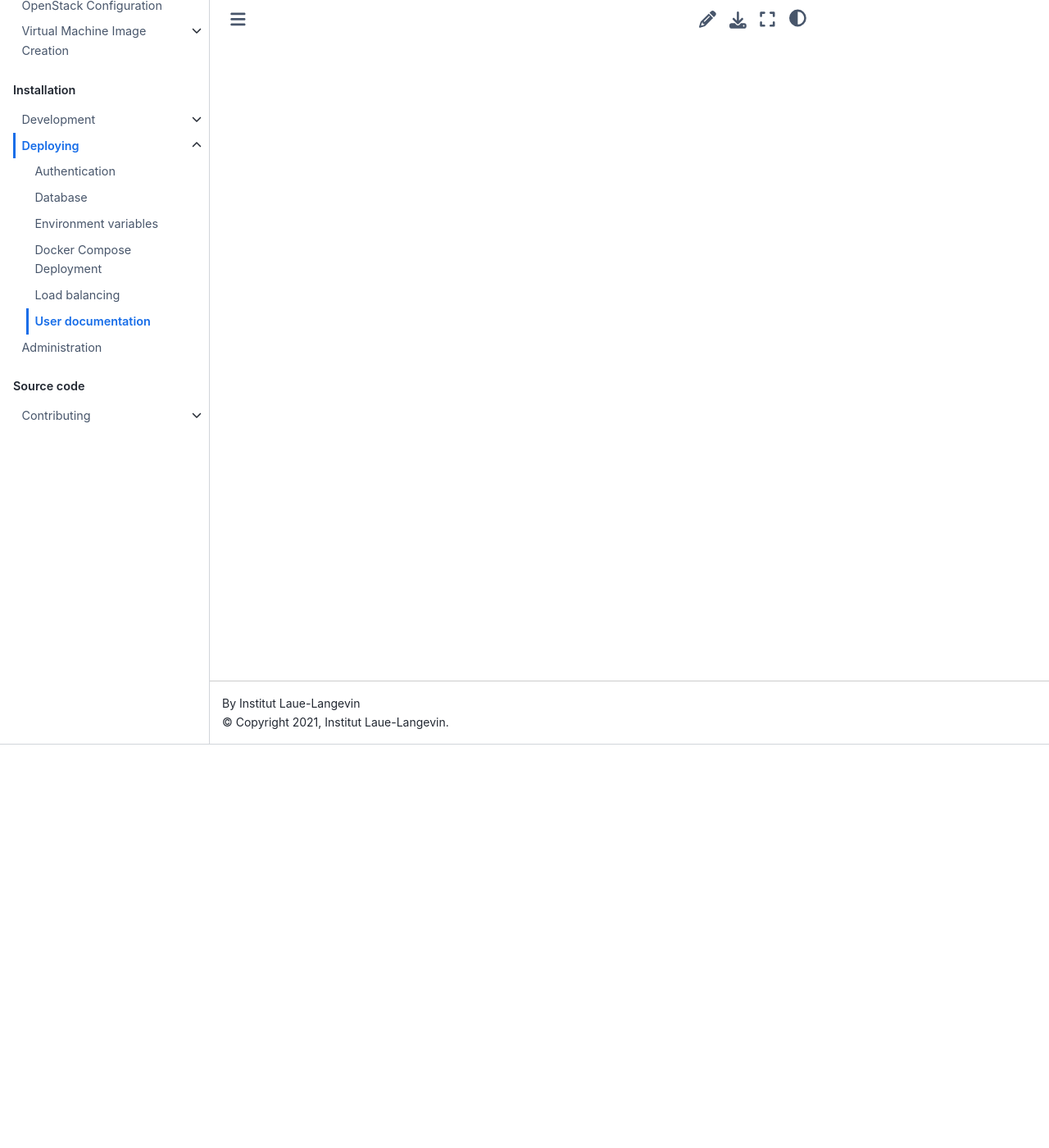
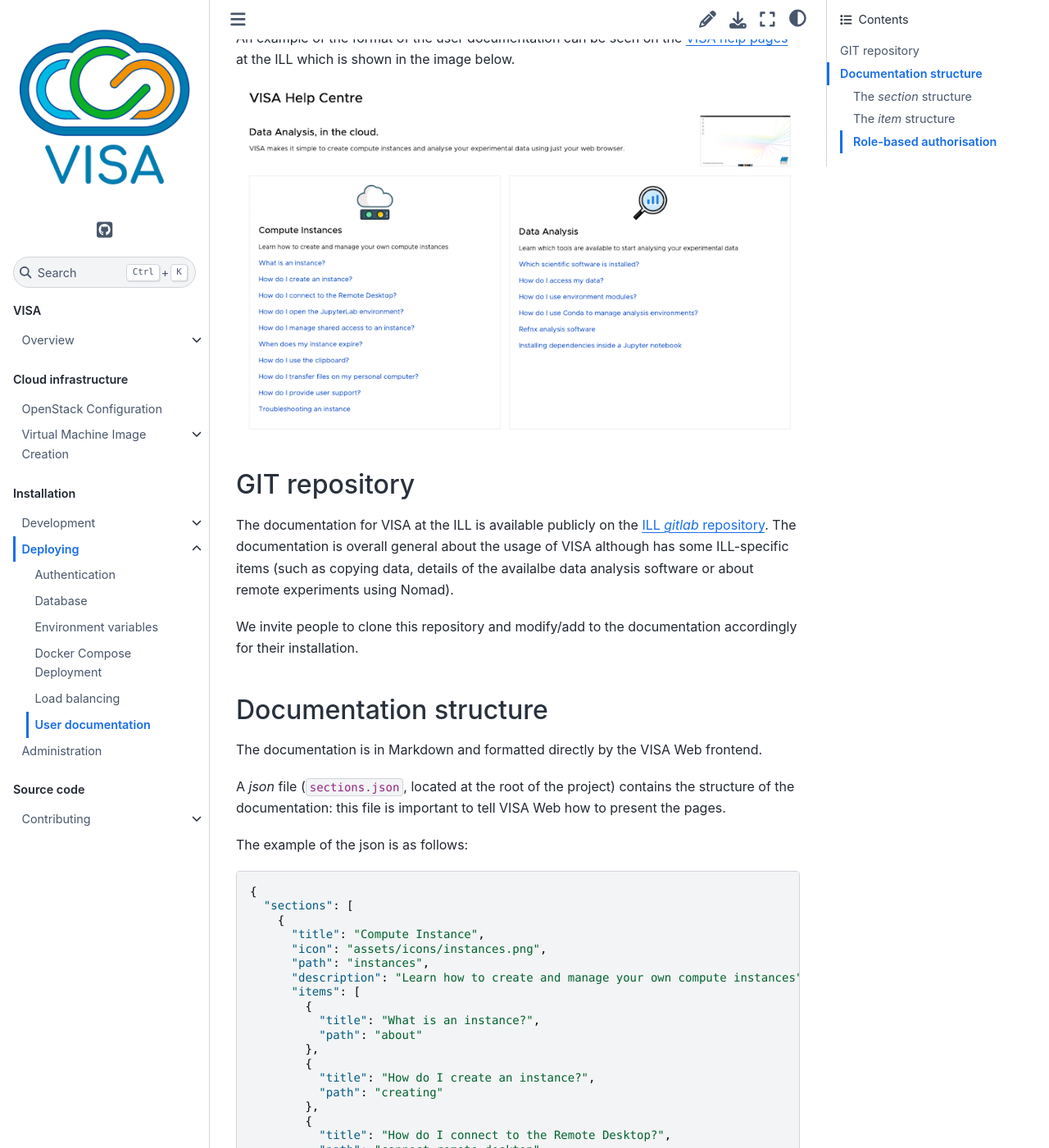
Before and after one commit to ILLGrenoble/visa-docs, a Sphinx documentation site: the page built from docs/source/deploying/deploying-user-documentation.md, in a window 1280 px wide and 1400 px high, scrolled down 492 px. Shown: the whole window at 82% size. Built offline with Sphinx 7.4.7 and the Sphinx Book theme 1.1.4, drawn with Linux system fonts in a browser that asks for light colours; some of the changed text lies outside the part shown.

Commit message:
Add VISA user documentation

````diff
--- a/docs/source/deploying/deploying-user-documentation.md
+++ b/docs/source/deploying/deploying-user-documentation.md
@@ -1,6 +1,96 @@
 (deploying_user_documentation)=
 # User documentation
 
-- Git repository
-- Structure
-- Role-based authorisation
+VISA aims to provide comprehensive documentation to help users gets started with VISA and explain about the different features. The VISA documentation is readily available for the VISA Web UI.
+
+To allow the documentation to be updated independently of the VISA application, the VISA documentation is maintained using a different GIT repository (using GIT also has the advantage of providing version control).
+
+VISA Web UI will obtain the documentation from the host's `/api/docs` endpoint. Using NGINX, this endpoint can be redirected to a different location or reverse-proxied to another server.
+
+At the ILL the documentation is reverse-proxied directly to our local *gitlab* server. You can find an example of the NGINX configuration in the [`visa-deploy-scripts`](https://github.com/ILLGrenoble/visa-deploy-scripts/blob/4aa7f9c7d5e33b2b336096813b88f2ac09ca3faa/nginx/nginx.prod.conf#L70) project on GitHub.
+
+An example of the format of the user documentation can be seen on the [VISA help pages](https://visa.ill.fr/help) at the ILL which is shown in the image below.
+
+![](../_static/images/visa-documentation.png)
+
+
+## GIT repository
+
+The documentation for VISA at the ILL is available publicly on the [ILL *gitlab* repository](https://code.ill.fr/docs/visa-docs). The documentation is overall general about the usage of VISA although has some ILL-specific items (such as copying data, details of the availalbe data analysis software or about remote experiments using Nomad).
+
+We invite people to clone this repository and modify/add to the documentation accordingly for their installation.
+
+## Documentation structure
+
+The documentation is in Markdown and formatted directly by the VISA Web frontend.
+
+A *json* file (`sections.json`, located at the root of the project) contains the structure of the documentation: this file is important to tell VISA Web how to present the pages.
+
+The example of the json is as follows:
+
+```json
+{
+  "sections": [
+    {
+      "title": "Compute Instance",
+      "icon": "assets/icons/instances.png",
+      "path": "instances",
+      "description": "Learn how to create and manage your own compute instances",
+      "items": [
+        {
+          "title": "What is an instance?",
+          "path": "about"
+        },
+        {
+          "title": "How do I create an instance?",
+          "path": "creating"
+        },
+        {
+          "title": "How do I connect to the Remote Desktop?",
+          "path": "connect-remote-desktop"
+        },
+        {
+          "title": "How do I provide user support?",
+          "path": "support",
+          "roles": [
+            "INSTRUMENT_CONTROL",
+            "INSTRUMENT_RESPONSIBLE",
+            "IT_SUPPORT"
+          ]
+        },
+        {
+          "title": "Troubleshooting an instance",
+          "path": "troubleshooting"
+        }
+      ]
+    }
+  ]
+}
+```
+
+### The *section* structure
+Each *section* regroups documentation about a particular topic. The section structure is as follows:
+
+|field|description|
+|---|---|
+|`title`| The title of the section|
+|`icon`| An image file used as an icon for the section|
+|`path`| The relative path to the document pages |
+|`description`| A description of the section|
+|`items`| An array of documentation pages|
+
+### The *item* structure
+
+The *item* element is composed as follows:
+
+|field|description|
+|---|---|
+|`title`| The title of the documentation page|
+|`path`| The path to the markdown file (only the prefix part as `.md` is appended)|
+|`roles` (optional)| A list of roles for the users who can view this documentation. Please see [here](development_etl_user_data) for the possible roles.
+
+### Role-based authorisation
+
+As mentioned in the structure above, by specifying a list of `roles`, documentation can be restricted to different groups of people.
+
+This can be useful, for example, if providing additional information to support staff or to instrument scientists who may be working in parallel with external users on VISA.
````
Also changed, not shown: docs/source/deploying/deploying-docker-compose.md (+1 -0 lines), docs/source/development/development-etl.md (+1 -0 lines), docs/source/_static/images/visa-documentation.png (added).
